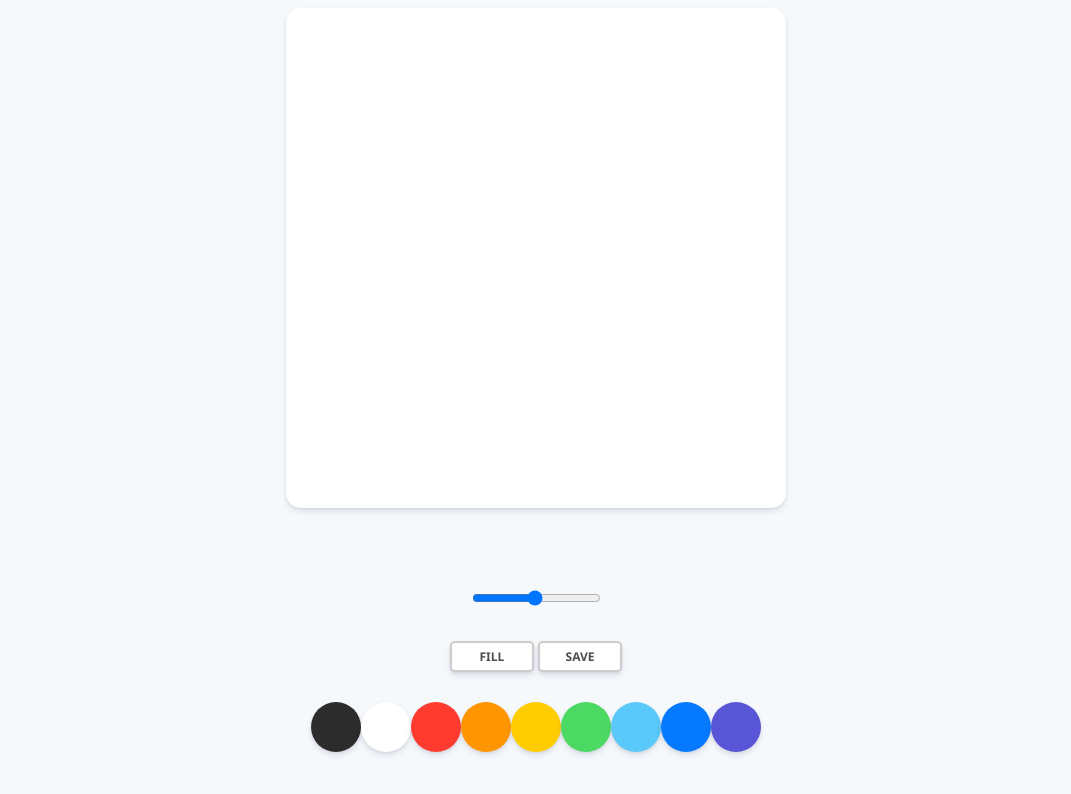
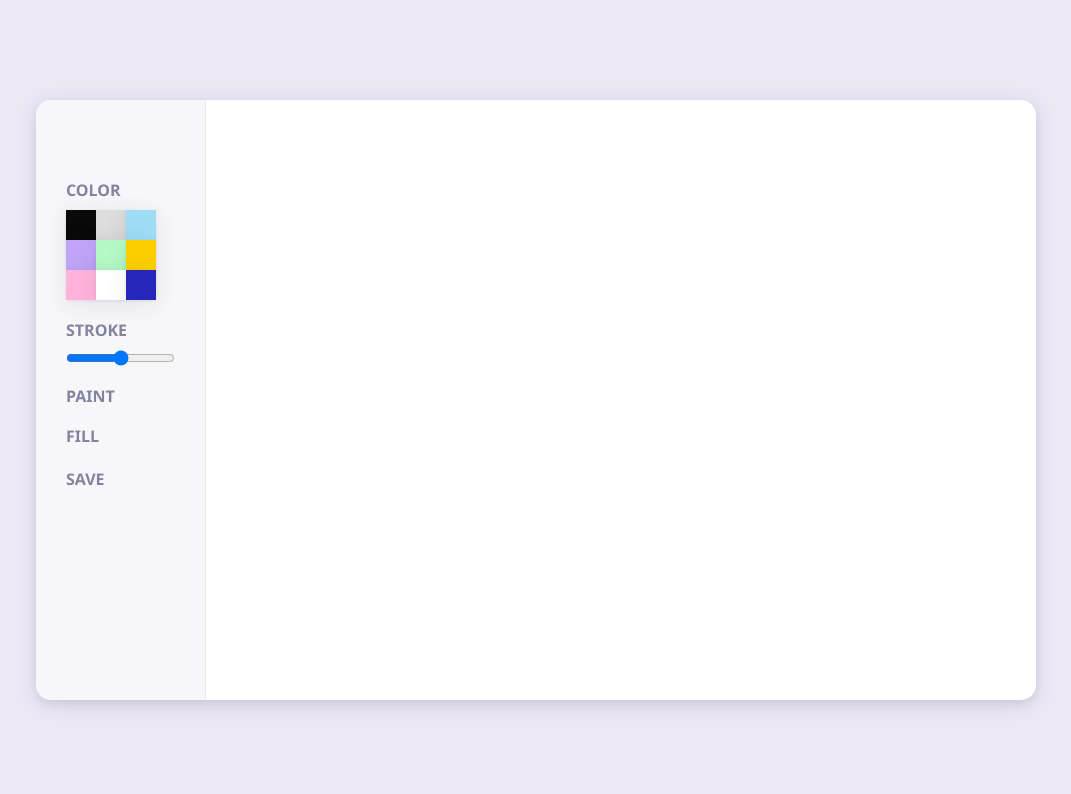
Before and after one commit to jisun94/paintJS, a plain HTML site: page index.html in a window 1280 px wide. Shown: the whole page, without its empty margins (104-1175 px from the left). Drawn offline with Linux system fonts and the light colour scheme.

Commit message:
🚧 ♻️ Work in progress

```diff
--- a/app.js
+++ b/app.js
@@ -1,20 +1,16 @@
 const canvas = document.querySelector('#jsCanvas');
+const colors = document.querySelectorAll('#jsColor');
+const fill = document.querySelector('#jsFill');
+const paint = document.querySelector('#jsPaint');
+const stroke = document.querySelector('#jsStroke input');
+const save = document.querySelector('#jsSave');
 const ctx = canvas.getContext('2d');
-const colors = document.querySelectorAll('.jsColor');
-const range = document.querySelector('#jsRange');
-const mode = document.querySelector('#jsMode');
-const saveBtn = document.querySelector('#jsSave');
 
-const INITIAL_COLOR = '#2c2c2c';
-const CANVAS_SIZE = 500;
-canvas.width = CANVAS_SIZE;
-canvas.height = CANVAS_SIZE;
+canvas.width = 830;
+canvas.height = 600;
 
-ctx.fillStyle = 'white';
-ctx.fillRect(0, 0, CANVAS_SIZE, CANVAS_SIZE);
-
-ctx.strokeStyle = INITIAL_COLOR;
-ctx.fillStyle = INITIAL_COLOR;
+ctx.strokeStyle = 'black';
+ctx.fillStyle = '#fff';
 ctx.lineWidth = 2.5;
 
 let painting = false;
@@ -28,9 +24,10 @@ function startPainting() {
   painting = true;
 }
 
-function onMouseMOve(event) {
+function onMouseMove(event) {
   const x = event.offsetX;
   const y = event.offsetY;
+
   if (!painting) {
     ctx.beginPath();
     ctx.moveTo(x, y);
@@ -40,64 +37,53 @@ function onMouseMOve(event) {
   }
 }
 
-function handleColorChange(event) {
+function changeColor(event) {
   const color = event.target.style.backgroundColor;
+
   ctx.strokeStyle = color;
   ctx.fillStyle = color;
 }
 
-function handleRangeChange(event) {
-  size = event.target.value;
-  ctx.lineWidth = size;
-}
-
-function handleModeChange() {
+function onMouseClick() {
   if (filling === true) {
-    filling = false;
-    mode.innerText = 'Fill';
-  } else {
-    filling = true;
-    mode.innerText = 'paint';
+    ctx.fillRect(0, 0, canvas.width, canvas.height);
+    // filling = false;
   }
 }
 
-function handleCanvasClick() {
-  if (filling) {
-    ctx.fillRect(0, 0, canvas.width, canvas.height);
-  }
+function fillTheColor(event) {
+  filling = true;
 }
 
-function handleCM(event) {
-  event.preventDefault();
+function paintTheColor() {
+  filling = false;
 }
 
-function SaveImages() {
-  const image = canvas.toDataURL();
-  const link = document.createElement('a');
-  link.href = image;
-  link.download = 'PaintJS[EXPORT]🎨';
-  link.click();
+function changeStroke(event) {
+  value = event.target.value;
+  ctx.lineWidth = value;
 }
 
 if (canvas) {
-  canvas.addEventListener('mousemove', onMouseMOve);
+  canvas.addEventListener('mousemove', onMouseMove);
   canvas.addEventListener('mousedown', startPainting);
   canvas.addEventListener('mouseup', stopPainting);
   canvas.addEventListener('mouseleave', stopPainting);
-  canvas.addEventListener('click', handleCanvasClick);
-  canvas.addEventListener('contextmenu', handleCM);
+  canvas.addEventListener('click', onMouseClick);
 }
 
-colors.forEach((color) => color.addEventListener('click', handleColorChange));
+colors.forEach((color) => {
+  color.addEventListener('click', changeColor);
+});
 
-if (range) {
-  range.addEventListener('input', handleRangeChange);
+if (fill) {
+  fill.addEventListener('click', fillTheColor);
 }
 
-if (mode) {
-  mode.addEventListener('click', handleModeChange);
+if (paint) {
+  paint.addEventListener('click', paintTheColor);
 }
 
-if (saveBtn) {
-  saveBtn.addEventListener('click', SaveImages);
+if (stroke) {
+  stroke.addEventListener('input', changeStroke);
 }
--- a/index.html
+++ b/index.html
@@ -4,64 +4,75 @@
     <meta charset="UTF-8" />
     <meta http-equiv="X-UA-Compatible" content="IE=edge" />
     <meta name="viewport" content="width=device-width, initial-scale=1.0" />
-    <link rel="stylesheet" href="./style.css" />
+    <link rel="stylesheet" href="./style2.css" />
     <title>paintJS</title>
   </head>
   <body>
+    <div class="wrapper">
       <canvas id="jsCanvas" class="canvas"></canvas>
-    <div class="controls">
-      <div class="controls-range">
-        <input
-          id="jsRange"
-          type="range"
-          min="0.1"
-          max="5"
-          value="2.5"
-          step="0.1"
-        />
-      </div>
-      <div class="controls-btns">
-        <button id="jsMode">Fill</button>
-        <button id="jsSave">Save</button>
-      </div>
-      <div id="jsColors" class="controls-colors">
+      <aside class="controls">
+        <div id="jsColors" class="colors">
+          <h2><button>COLOR</button></h2>
+          <div class="colors-wrap">
             <div
-          class="controls-color jsColor"
-          style="background-color: #2c2c2c"
+              id="jsColor"
+              class="color"
+              style="background-color: #0a0a0a"
             ></div>
             <div
-          class="controls-color jsColor"
-          style="background-color: #fff"
+              id="jsColor"
+              class="color"
+              style="background-color: #ddd"
             ></div>
             <div
-          class="controls-color jsColor"
-          style="background-color: #ff3b30"
+              id="jsColor"
+              class="color"
+              style="background-color: #9ddef4"
             ></div>
             <div
-          class="controls-color jsColor"
-          style="background-color: #ff9500"
+              id="jsColor"
+              class="color"
+              style="background-color: #c2a5f9"
             ></div>
             <div
-          class="controls-color jsColor"
-          style="background-color: #ffcc00"
+              id="jsColor"
+              class="color"
+              style="background-color: #b5fac6"
             ></div>
             <div
-          class="controls-color jsColor"
-          style="background-color: #4cd963"
+              id="jsColor"
+              class="color"
+              style="background-color: #fece00"
             ></div>
             <div
-          class="controls-color jsColor"
-          style="background-color: #5ac8fa"
+              id="jsColor"
+              class="color"
+              style="background-color: #ffb3da"
             ></div>
             <div
-          class="controls-color jsColor"
-          style="background-color: #0579ff"
+              id="jsColor"
+              class="color"
+              style="background-color: #ffffff"
             ></div>
             <div
-          class="controls-color jsColor"
-          style="background-color: #5856d6"
+              id="jsColor"
+              class="color"
+              style="background-color: #2527b8"
             ></div>
           </div>
+        </div>
+        <div id="jsStroke" class="stroke">
+          <h2><button>STROKE</button></h2>
+          <input type="range" min="0" max="2" value="1" step="0.1" />
+        </div>
+        <div id="jsMode" class="mode">
+          <h2 id="jsPaint" class="paint"><button>PAINT</button></h2>
+          <h2 id="jsFill" class="fill"><button>FILL</button></h2>
+        </div>
+        <div id="jsSave" class="save">
+          <h2><button>SAVE</button></h2>
+        </div>
+      </aside>
     </div>
     <script src="./app.js"></script>
   </body>
--- a/reset.css
+++ b/reset.css
@@ -1,124 +1,20 @@
-html,
-body,
-div,
-span,
-applet,
-object,
-iframe,
-h1,
-h2,
-h3,
-h4,
-h5,
-h6,
-p,
-blockquote,
-pre,
+* {
+  margin: 0;
+  box-sizing: border-box;
+}
+
+a {
+  color: inherit;
+  text-decoration: none;
+}
+
 a,
-abbr,
-acronym,
-address,
-big,
-cite,
-code,
-del,
-dfn,
-em,
-img,
-ins,
-kbd,
-q,
-s,
-samp,
-small,
-strike,
-strong,
-sub,
-sup,
-tt,
-var,
-b,
-u,
-i,
-center,
-dl,
-dt,
-dd,
-ol,
+button {
+  cursor: pointer;
+}
+
 ul,
-li,
-fieldset,
-form,
-label,
-legend,
-table,
-caption,
-tbody,
-tfoot,
-thead,
-tr,
-th,
-td,
-article,
-aside,
-canvas,
-details,
-embed,
-figure,
-figcaption,
-footer,
-header,
-hgroup,
-menu,
-nav,
-output,
-ruby,
-section,
-summary,
-time,
-mark,
-audio,
-video {
-  margin: 0;
-  padding: 0;
-  border: 0;
-  font-size: 100%;
-  font: inherit;
-  vertical-align: baseline;
-}
-/* HTML5 display-role reset for older browsers */
-article,
-aside,
-details,
-figcaption,
-figure,
-footer,
-header,
-hgroup,
-menu,
-nav,
-section {
-  display: block;
-}
-body {
-  line-height: 1;
-}
-ol,
-ul {
+ol {
+  padding-left: 0;
   list-style: none;
 }
-blockquote,
-q {
-  quotes: none;
-}
-blockquote:before,
-blockquote:after,
-q:before,
-q:after {
-  content: "";
-  content: none;
-}
-table {
-  border-collapse: collapse;
-  border-spacing: 0;
-}
--- /dev/null
+++ b/style2.css
@@ -0,0 +1,84 @@
+* {
+  margin: 0;
+  box-sizing: border-box;
+  font-family: 'Segoe UI', Roboto, Oxygen, sans-serif;
+}
+
+body {
+  display: flex;
+  justify-content: center;
+  align-items: center;
+  height: 100vh;
+  background-color: #ede8f6;
+}
+
+.wrapper {
+  display: flex;
+  justify-content: start;
+  width: 1000px;
+  height: 600px;
+  background-color: #fff;
+  border-radius: 15px;
+  overflow: hidden;
+  box-shadow: 0 4px 25px rgb(50 50 93 / 11%), 0 4px 10px rgb(0 0 0 / 8%);
+}
+
+.canvas {
+  order: 2;
+}
+
+.controls {
+  padding: 70px 30px;
+  background-color: #f7f7fa;
+  border-right: 1px solid rgb(0, 0, 0, 0.05);
+}
+
+.controls h2 {
+  margin-bottom: 7px;
+}
+
+.controls > div {
+  margin-bottom: 10px;
+}
+
+.controls button {
+  all: unset;
+  font-size: 16px;
+  font-weight: 800;
+  color: #8383a0;
+  cursor: pointer;
+  transition: color 200ms ease-in;
+}
+
+.controls button:hover {
+  color: #303030;
+}
+
+.colors-wrap {
+  display: flex;
+  flex-wrap: wrap;
+}
+
+.colors-wrap .color {
+  width: 30px;
+  height: 30px;
+  box-shadow: 0 4px 25px rgba(50, 50, 93, 0.11), 0 1px 3px rgba(0, 0, 0, 0.08);
+  transition: transform 200ms ease-in-out;
+  cursor: pointer;
+}
+
+.colors-wrap .color:hover {
+  transform: scale(1.1);
+}
+
+.colors-wrap .color .img {
+  padding-left: 8px;
+  padding-top: 8px;
+}
+
+input {
+  display: block;
+  width: 100%;
+  margin-bottom: 10px;
+  cursor: pointer;
+}
```
Lines whose indentation alone changed are shown as unchanged.
